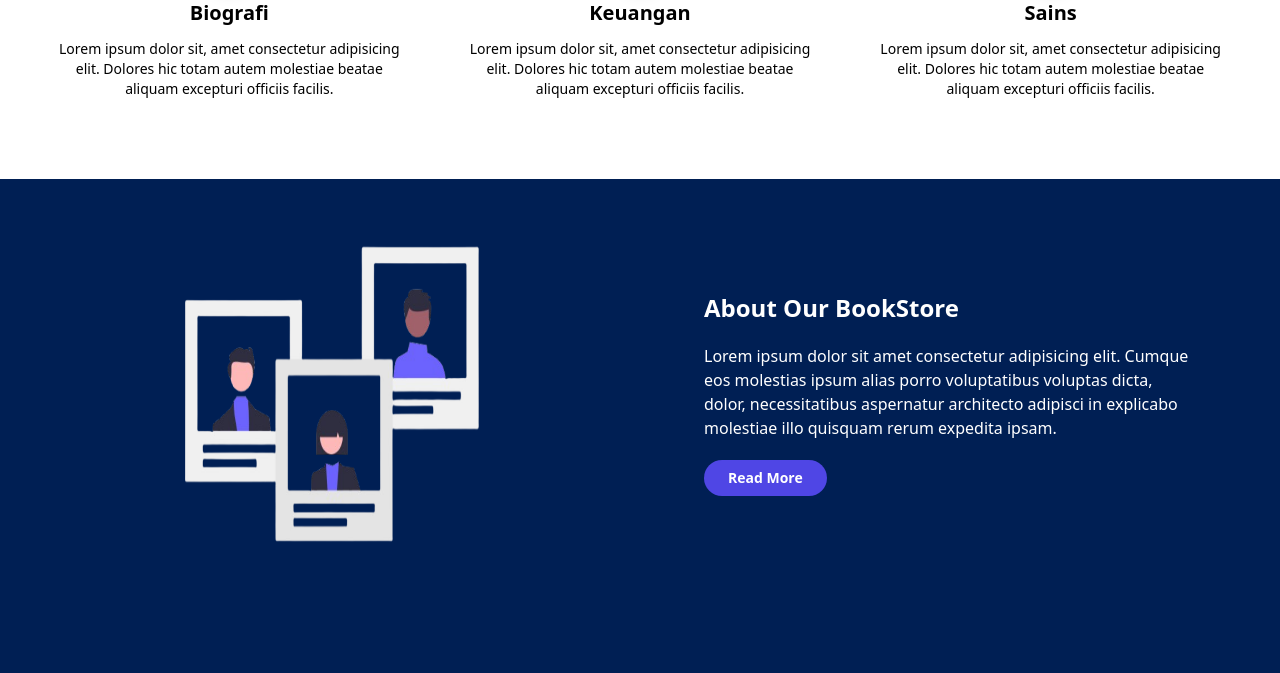
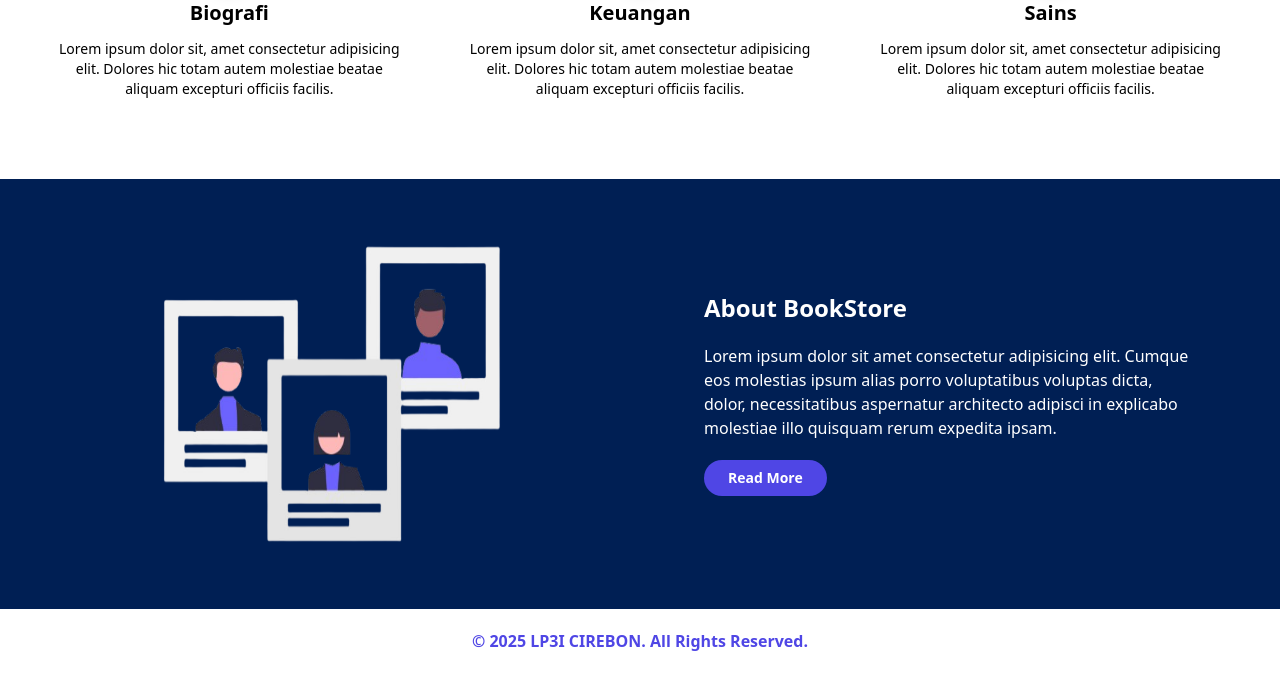
Before and after one commit to MunimSudrajat/Website-Penjualan-Buku, a PHP site: page / in a window 1280 px wide. Shown: the part 2941-3614 px from the top of the page. Before the commit the page ends 3483 px from the top, so only its background shows below. Run offline with PHP 8.4, Linux system fonts and the light colour scheme; some libraries are stand-ins or nearby versions.

Commit message:
perkembangan halaman index

```diff
--- a/index.php
+++ b/index.php
@@ -258,9 +258,9 @@ include 'includes/header.php';
 <!-- ABOUT START -->
 <div class="py-10 px-6 bg-dongker">
     <div class="grid grid-cols-1 justify-items-center md:grid-cols-2 ">
-        <img src="./assets/img/manypeople.png" class="w-[250px] h-[250px] md:w-[350px] md:h-[350px]" alt="">
+        <img src="./assets/img/manypeople.png" class="w-[300px] h-[250px] md:w-[400px] md:h-[350px]" alt="">
         <div class="space-y-5 text-center grid px-10 justify-items-center md:flex md:flex-col md:justify-center md:text-left md:px-16">
-            <h1 class="text-white text-2xl font-bold">About Our BookStore</h1>
+            <h1 class="text-white text-2xl font-bold">About BookStore</h1>
             <p class="text-white font-thin">Lorem ipsum dolor sit amet consectetur adipisicing elit. Cumque eos molestias ipsum alias porro voluptatibus voluptas dicta, dolor, necessitatibus aspernatur architecto adipisci in explicabo molestiae illo quisquam rerum expedita ipsam.</p>
             <div class="flex items-center">
                 <a href="" class="text-white text-sm md:text-sm bg-indigo-600 py-2 px-4 md:py-2 md:px-6 rounded-full font-bold hover:bg-indigo-500 transition-all duration-200 focus:bg-indigo-400">Read More</a>
@@ -269,6 +269,11 @@ include 'includes/header.php';
     </div>
 </div>
 <!-- ABOUT END-->
+<!-- FOOTER START -->
+ <div class="py-5 px-6">
+    <p class="text-center text-indigo-600 font-bold">© 2025 LP3I CIREBON. All Rights Reserved.</p>
+ </div>
+<!-- FOOTER END -->
 
 
 <?php include 'includes/footer.php'; ?>
```
